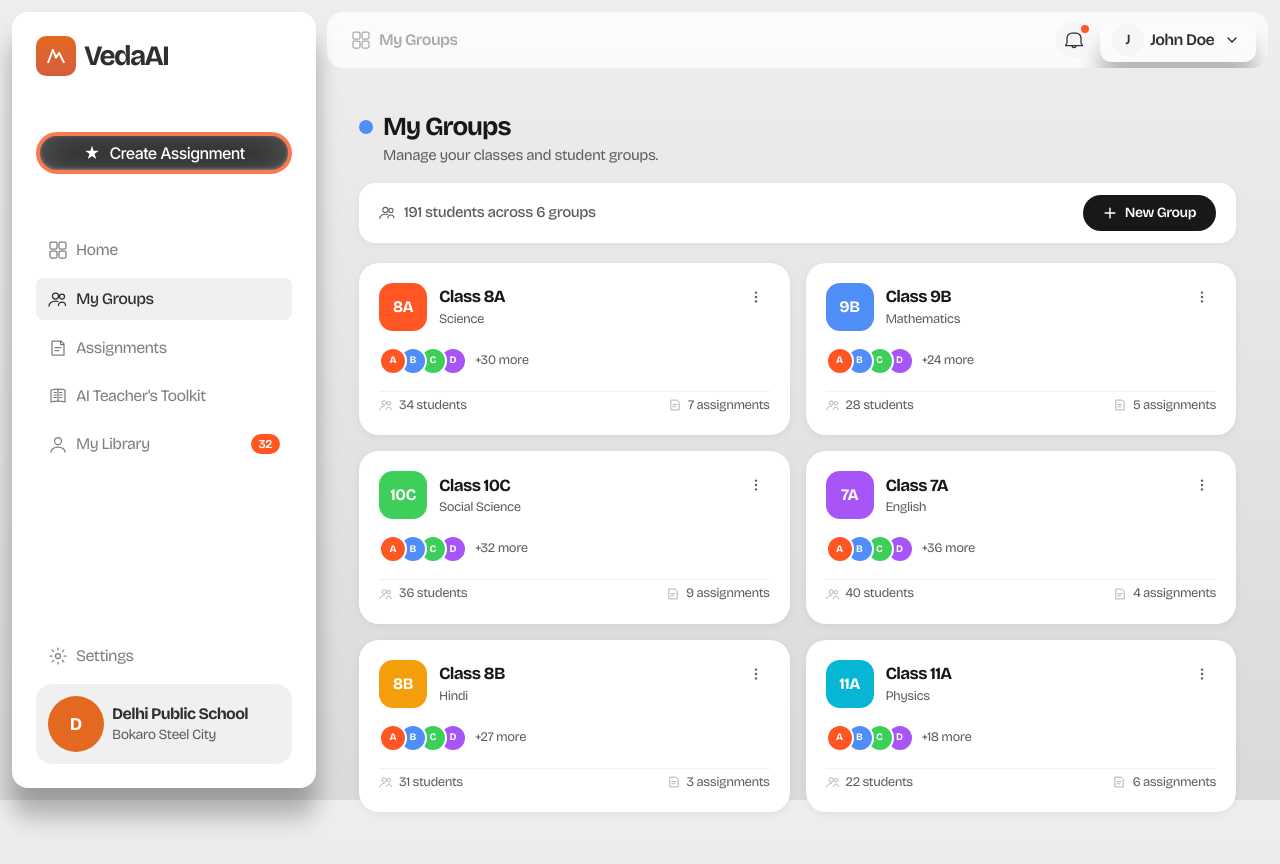
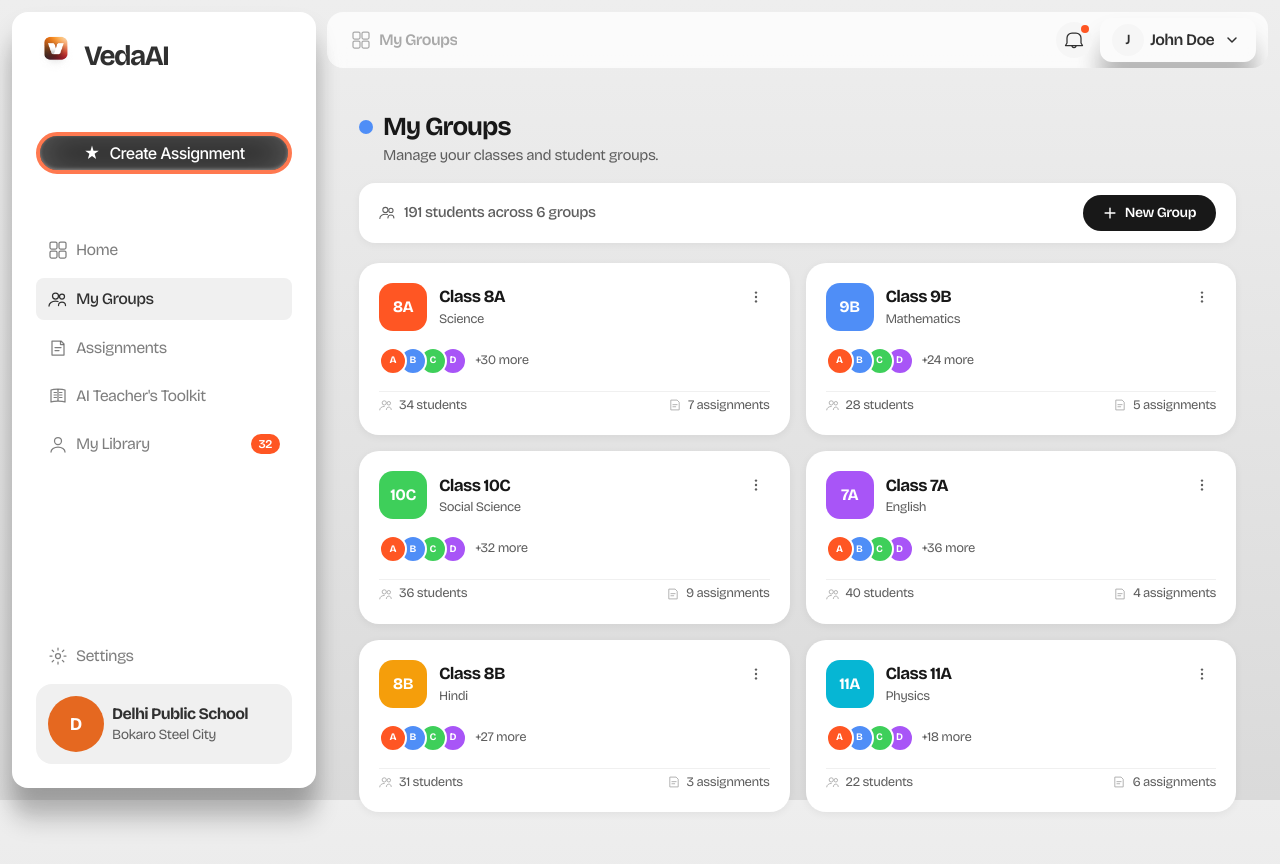
Before and after one commit to Sanchit-codes/Veda, a Next.js app in the folder frontend/: page /groups in a window 1280 px wide. Shown: the top 864 px of the page. Built offline with nearby package versions, Linux system fonts and the light colour scheme.

Commit message:
feat: update VedaAI logo to new branding

```diff
--- a/frontend/src/components/layout/AppShell.tsx
+++ b/frontend/src/components/layout/AppShell.tsx
@@ -38,14 +38,11 @@
       <div className="lg:hidden flex flex-col min-h-screen">
         <header className="sticky top-0 z-20 bg-white/90 backdrop-blur-sm px-4 py-3 flex items-center justify-between shadow-sm">
           <div className="flex items-center gap-2">
-            <div
-              className="size-7 rounded-lg flex items-center justify-center"
-              style={{ background: "linear-gradient(to bottom, #e56820, #d45e3e)" }}
-            >
-              <svg width="14" height="12" viewBox="0 0 22 18" fill="none">
-                <path d="M1 17L7 1L11 11L15 5L21 17" stroke="white" strokeWidth="2.5" strokeLinecap="round" strokeLinejoin="round"/>
-              </svg>
-            </div>
+            <img
+              src="/logo.png"
+              alt="VedaAI"
+              className="size-7 rounded-lg object-cover"
+            />
             <span className="text-xl font-bold text-[#303030]" style={{ letterSpacing: "-1.2px" }}>
               VedaAI
             </span>
--- a/frontend/src/components/layout/Sidebar.tsx
+++ b/frontend/src/components/layout/Sidebar.tsx
@@ -92,14 +92,11 @@
 
         {/* Logo */}
         <div className="flex items-center gap-2">
-          <div
-            className="size-10 rounded-[10px] flex items-center justify-center shrink-0 overflow-hidden"
-            style={{ background: "linear-gradient(to bottom, #e56820, #d45e3e)" }}
-          >
-            <svg width="22" height="14" viewBox="0 0 22 18" fill="none">
-              <path d="M1 17L7 1L11 11L15 5L21 17" stroke="white" strokeWidth="2.5" strokeLinecap="round" strokeLinejoin="round"/>
-            </svg>
-          </div>
+          <img
+            src="/logo.png"
+            alt="VedaAI"
+            className="size-10 rounded-[10px] shrink-0 object-cover"
+          />
           <span
             className="text-[28px] font-bold text-[#303030] leading-none"
             style={{ letterSpacing: "-1.68px" }}
```
Also changed, not shown: frontend/public/logo.png (added).
